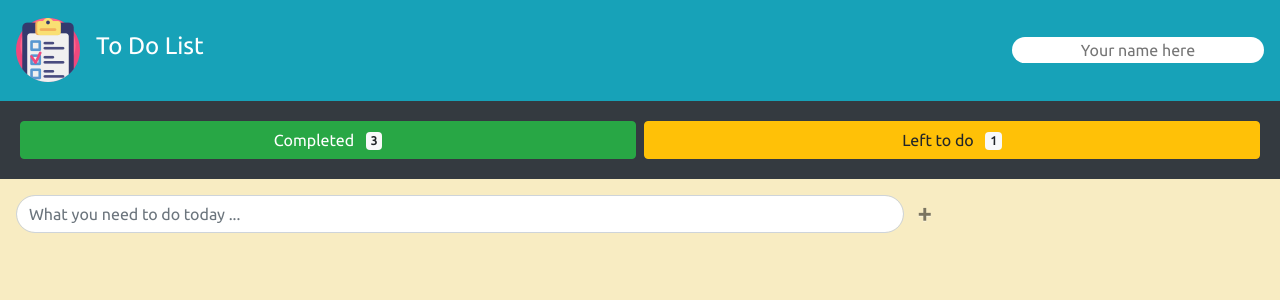
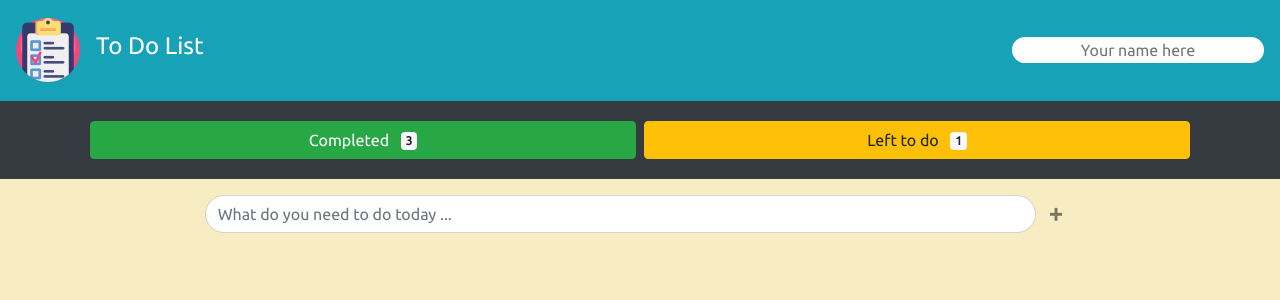
Before and after one commit to dppeykov/ToDoAppSandboxEnv, a React (Create React App) app: page / in a window 1280 px wide. Shown: the top 300 px of the page. Built offline with nearby package versions, Linux system fonts and the light colour scheme.

Commit message:
Adding containers and additional fixes

```diff
--- a/src/components/Counters.js
+++ b/src/components/Counters.js
@@ -1,7 +1,8 @@
 import React from "react";
 
 const Counters = ({ itemsDone, itemsLeft }) => (
-  <div className="d-flex p-3 bg-highlight bg-dark">
+  <div className="bg-dark">
+    <div className="container d-flex p-3 bg-highlight">
       <div className="btn btn-success w-50 m-1">
         {`Completed `}
         <span className="badge badge-light ml-2">{itemsDone}</span>
@@ -11,6 +12,7 @@ const Counters = ({ itemsDone, itemsLeft }) => (
         <span className="badge badge-light ml-2">{itemsLeft}</span>
       </div>
     </div>
+  </div>
 );
 
 export default Counters;
--- a/src/components/ToDoInput.js
+++ b/src/components/ToDoInput.js
@@ -1,12 +1,12 @@
 import React from "react";
 
 const ToDoInput = () => (
-  <div className="d-flex align-items-center w-75 p-3">
+  <div className="container d-flex align-items-center p-3">
     <input
-      className="form-control rounded-pill"
-      placeholder="What you need to do today ..."
+      className="form-control rounded-pill w-75 ml-auto"
+      placeholder="What do you need to do today ..."
     />
-    <button className="btn">
+    <button className="btn mr-auto">
       <span className="close">+</span>
     </button>
   </div>
```
Lines whose indentation alone changed are shown as unchanged.
